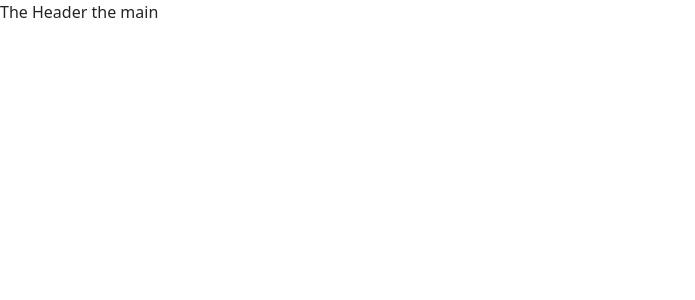
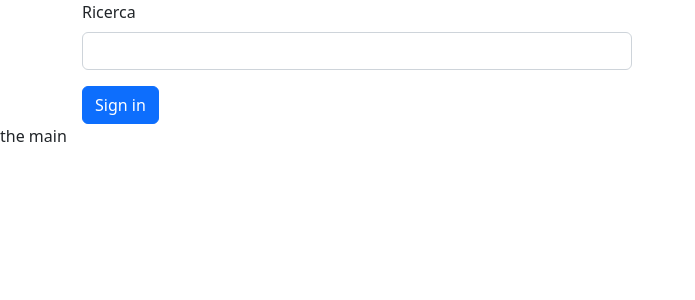
Before and after one commit to ManganiBiagio/vite-boolflix, a Vue app: page / in a window 1280 px wide. Shown: the top 300 px of the page, without its empty margins (0-695 px from the left). Built offline with nearby package versions, Linux system fonts and the light colour scheme.

Commit message:
search event in header + store responive

```diff
--- a/src/App.vue
+++ b/src/App.vue
@@ -7,11 +7,17 @@
 
 
 <script >
+import {store} from './store'
 import TheHeader from './components/TheHeader.vue';
 import TheMain from './components/TheMain.vue';
 
 export default {
-    components: { TheHeader, TheMain }
+    components: { TheHeader, TheMain },
+    data(){
+      return{
+        store
+      }
+    }
 }
 </script>
 
--- a/src/components/TheHeader.vue
+++ b/src/components/TheHeader.vue
@@ -1,9 +1,35 @@
 <template >
-    The Header
+    <div class="container">
+        <form class="row g-3" @click.prevent="onSearch()">
+          <div class="col-md-6">
+             <label for="inputEmail4" class="form-label">Ricerca</label>
+             <input type="email" class="form-control" id="inputEmail4" v-model="searchText">
+          </div>
+          <div class="col-12">
+             <button type="submit" class="btn btn-primary">Sign in</button>
+           </div>
+        </form>
+
+    </div>
+
 
 </template>
 <script>
+import {store} from '../store'
 export default {
+    data(){
+        return{
+            searchText:"",
+            store
+        }
+    },
+    methods:{
+        onSearch(){
+            store.searchText=this.searchText;
+            this.$emit("search");
+
+        }
+    }
 
 }
 </script>
--- a/src/store.js
+++ b/src/store.js
@@ -2,5 +2,8 @@ import { reactive } from "vue";
 
 
 export const store = reactive({
+    searchText:"",
+    movies:[],
+    series:[]
 
 });
```
